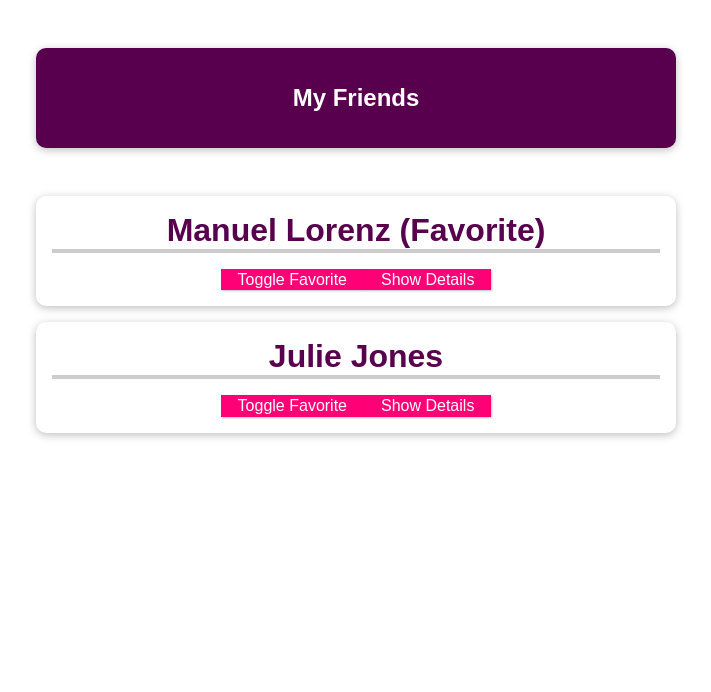
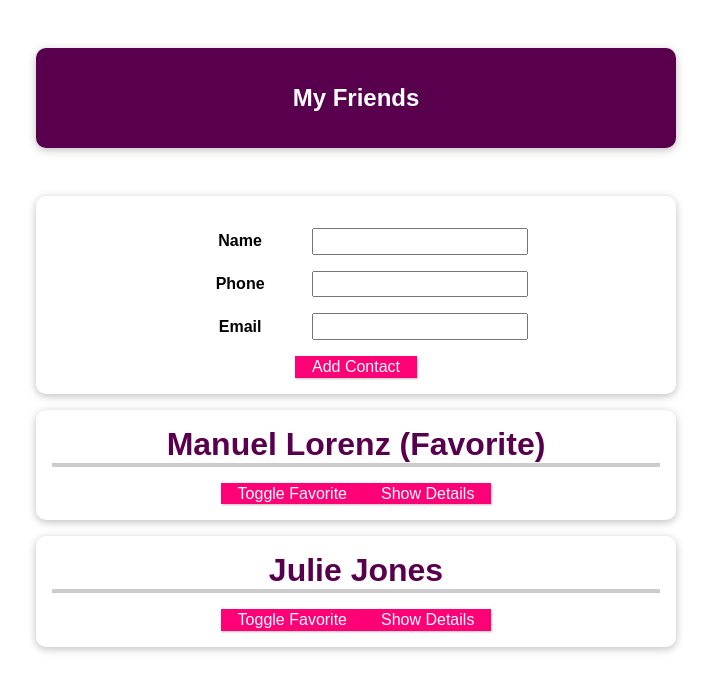
Before and after one commit to Akbaraliii/cmp-communication-01-starting-setup-main, a Vue app: page / in a window 1280 px wide. Shown: the top 692 px of the page, without its empty margins (284-995 px from the left). Built offline with nearby package versions, Linux system fonts and the light colour scheme.

Commit message:
Demo: Adding components & connecting them

```diff
--- a/src/App.vue
+++ b/src/App.vue
@@ -3,6 +3,7 @@
     <header>
       <h1>My Friends</h1>
     </header>
+    <new-friend @add-contact="addContact"></new-friend>
     <ul>
       <friend-contact
         v-for="friend in friends"
@@ -47,6 +48,16 @@
       );
       identifiedFriend.isFavorite = !identifiedFriend.isFavorite;
     },
+    addContact(name, phone, email) {
+      const newFriendContact = {
+        id: new Date().toISOString(),
+        name: name,
+        phone: phone,
+        email: email,
+        isFavorite: false,
+      };
+      this.friends.push(newFriendContact);
+    },
   },
 };
 </script>
@@ -77,7 +88,8 @@
   padding: 0;
   list-style: none;
 }
-#app li {
+#app li,
+#app form {
   box-shadow: 0 2px 8px rgba(0, 0, 0, 0.26);
   margin: 1rem auto;
   border-radius: 10px;
@@ -107,4 +119,17 @@
   border-color: #ec3169;
   box-shadow: 1px 1px 4px rgba(0, 0, 0, 0.26);
 }
+#app input {
+  font: inherit;
+  padding: 0.15rem;
+}
+#app label {
+  font-weight: bold;
+  margin-right: 1rem;
+  width: 7rem;
+  display: inline-block;
+}
+#app form div {
+  margin: 1rem 0;
+}
 </style>
--- /dev/null
+++ b/src/components/NewFriend.vue
@@ -0,0 +1,40 @@
+<template>
+  <form type="text" @submit.prevent="submitData">
+    <div>
+      <label>Name</label>
+      <input type="text" v-model="enteredName" />
+    </div>
+    <div>
+      <label>Phone</label>
+      <input type="tel" v-model="enteredPhone" />
+    </div>
+    <div>
+      <label>Email</label>
+      <input type="email" v-model="enteredEmail" />
+    </div>
+    <button>Add Contact</button>
+  </form>
+</template>
+
+<script>
+export default {
+  emits: ['add-contact'],
+  data() {
+    return {
+      enteredName: '',
+      enteredPhone: '',
+      enteredEmail: '',
+    };
+  },
+  methods: {
+    submitData() {
+      this.$emit(
+        'add-contact',
+        this.enteredName,
+        this.enteredPhone,
+        this.enteredEmail
+      );
+    },
+  },
+};
+</script>
--- a/src/main.js
+++ b/src/main.js
@@ -2,9 +2,11 @@
 
 import App from './App.vue';
 import FriendContact from './components/FriendContact.vue';
+import NewFriend from './components/NewFriend.vue';
 
 const app = createApp(App);
 
 app.component('friend-contact', FriendContact);
+app.component('new-friend', NewFriend);
 
 app.mount('#app');
```
